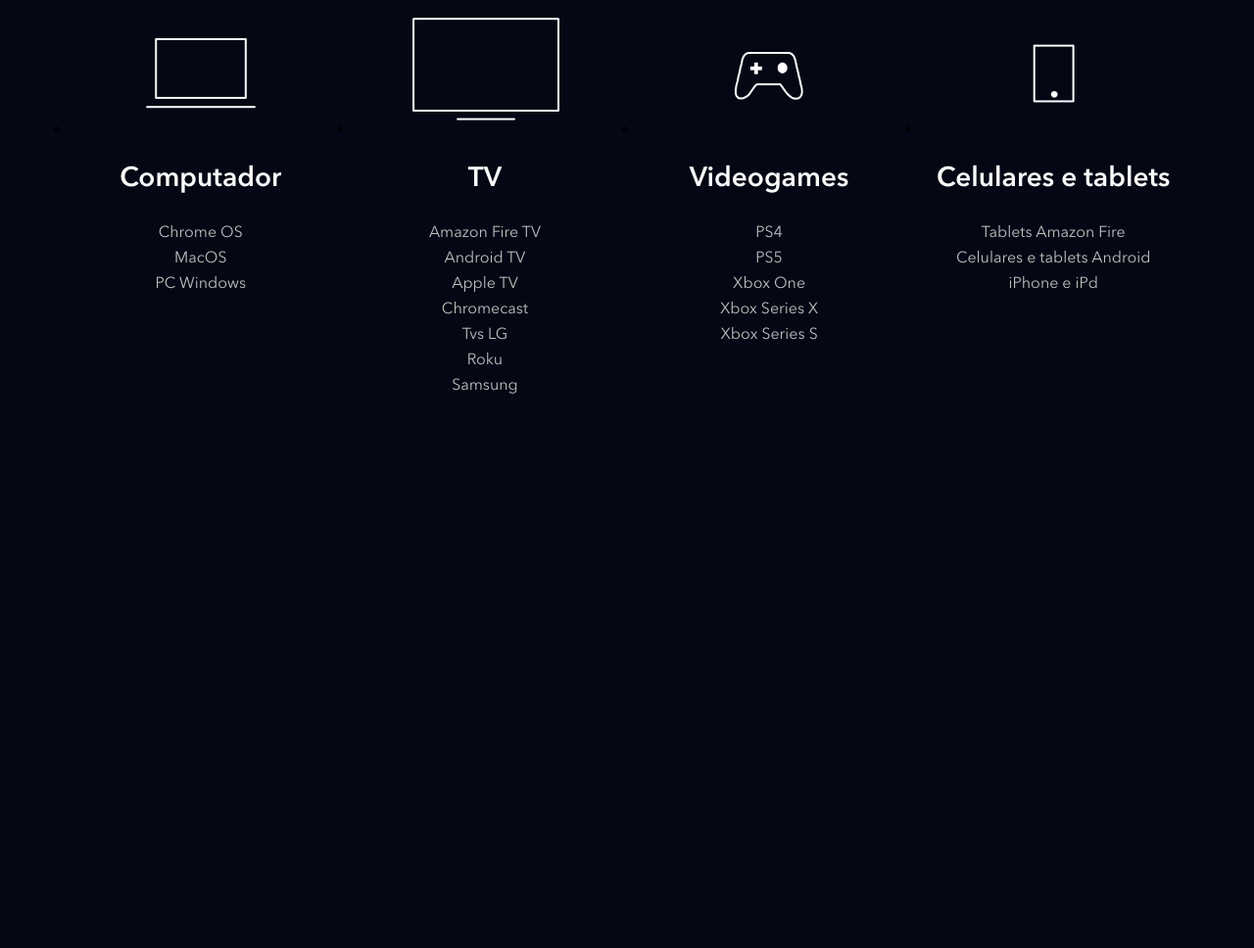
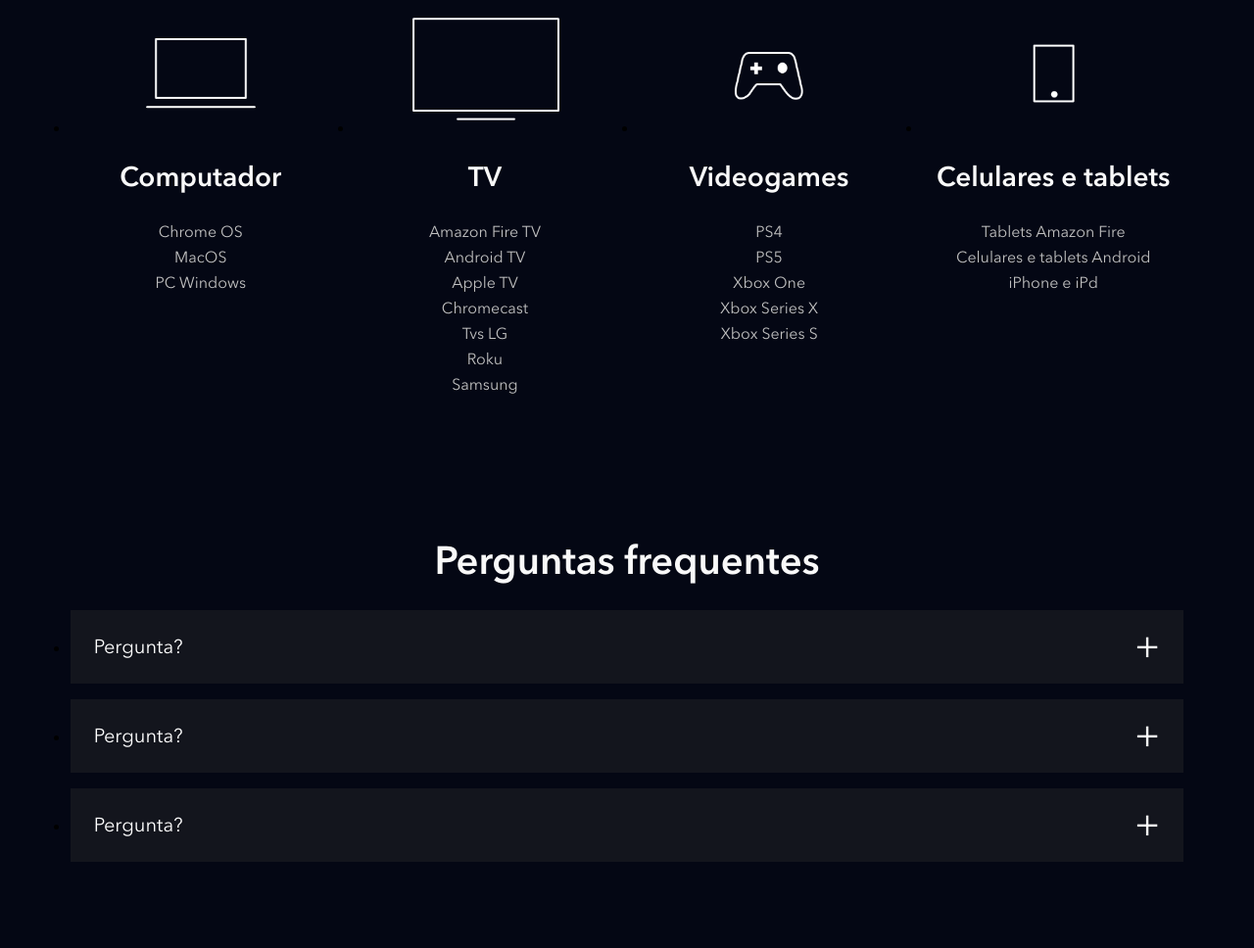
Before and after one commit to Kathleen98/clone-disney-, a website: page index.html in a window 1280 px wide. Shown: the part 4041-5009 px from the top of the page at 98% size. Before the commit the page ends 4518 px from the top, so only its background shows below. Drawn offline with nearby package versions, Linux system fonts and the light colour scheme; files that its build step writes are made by us from their sources; files whose address does not match are found by name.

Commit message:
Seção FAQ finalizada

```diff
--- a/index.html
+++ b/index.html
@@ -262,6 +262,42 @@
         </ul>
     </section>
 
-    <script src="./src/main.js" defer></script>
+    <section class="faq">
+        <h2 class="title">
+            Perguntas frequentes
+        </h2>
+        <ul class="faq__questions">
+            <li class="faq__questions__item ">
+                <div class="faq__questions__item__question" data-faq-question>
+                    Pergunta?
+                </div>
+                <div class="faq__questions__item__answer text--big">
+                    A resposta
+                </div>
+            </li>
+        </ul>
+        <ul class="faq__questions">
+            <li class="faq__questions__item">
+                <div class="faq__questions__item__question" data-faq-question>
+                    Pergunta?
+                </div>
+                <div class="faq__questions__item__answer text--big">
+                    A resposta
+                </div>
+            </li>
+        </ul>
+        <ul class="faq__questions">
+            <li class="faq__questions__item">
+                <div class="faq__questions__item__question" data-faq-question>
+                    Pergunta?
+                </div>
+                <div class="faq__questions__item__answer text--big">
+                    A resposta
+                </div>
+            </li>
+        </ul>
+    </section>
+
+    <script src="./src/main.js"></script>
 </body>
 </html>
--- a/src/main.js
+++ b/src/main.js
@@ -1,5 +1,6 @@
 document.addEventListener('DOMContentLoaded', function(){
     const buttons = document.querySelectorAll('[data-tab-button]');
+    const questions = document.querySelectorAll('[data-faq-question]');
 
 
     for (let i = 0 ; i < buttons.length; i++){
@@ -13,7 +14,22 @@
 
         })
     }
+
+    for (let i = 0; i < questions.length; i ++){
+        questions[i].addEventListener('click', abreOuFechaResposta)
+        console.log(questions)
+    }
+
+
 })
+
+function abreOuFechaResposta(elemento){
+    const classe = 'faq__questions__item--is-open';
+    const elementoPai = elemento.target.parentNode;
+
+    elementoPai.classList.toggle(classe);
+}
+
 
 function removeBotaoAntigo(){
     const buttons = document.querySelectorAll('[data-tab-button]');
--- /dev/null
+++ b/src/styles/_faq.scss
@@ -0,0 +1,57 @@
+.faq{
+    padding: 5.6vw;
+
+    h2{
+        text-align: center;
+        margin-bottom: 24px;
+    }
+
+    &__questions{
+
+        &__item{
+            background: #13151d;
+            margin-bottom: 16px;
+
+            &__question{
+                color: #FFF;
+                font-size: 20px;
+                padding: 24px;
+                display: block;
+                cursor: pointer;
+                position: relative;
+
+                &::after{
+                    content: '+';
+                    position: absolute;
+                    top: 0;
+                    right: 24px;
+                    height: 100%;
+                    display: flex;
+                    align-items: center;
+                    font-size: 40px;
+                }
+            }
+
+            &__answer{
+                height: 0;
+                overflow: hidden;
+                padding: 0 24px;
+                transition: height, .5s ease;
+            }
+
+            &--is-open{
+                .faq__questions__item__question::after{
+                    content: '-';
+                }
+
+                .faq__questions__item__answer{
+                    height: auto;
+                    padding-bottom: 24px;
+                    transition: height, .5s ease;
+                }
+            }
+
+
+        }
+    }
+}
--- a/src/styles/main.scss
+++ b/src/styles/main.scss
@@ -3,6 +3,7 @@
 @use 'shows';
 @use 'plans';
 @use 'available-devices';
+@use 'faq';
 
 
 @font-face {
```
